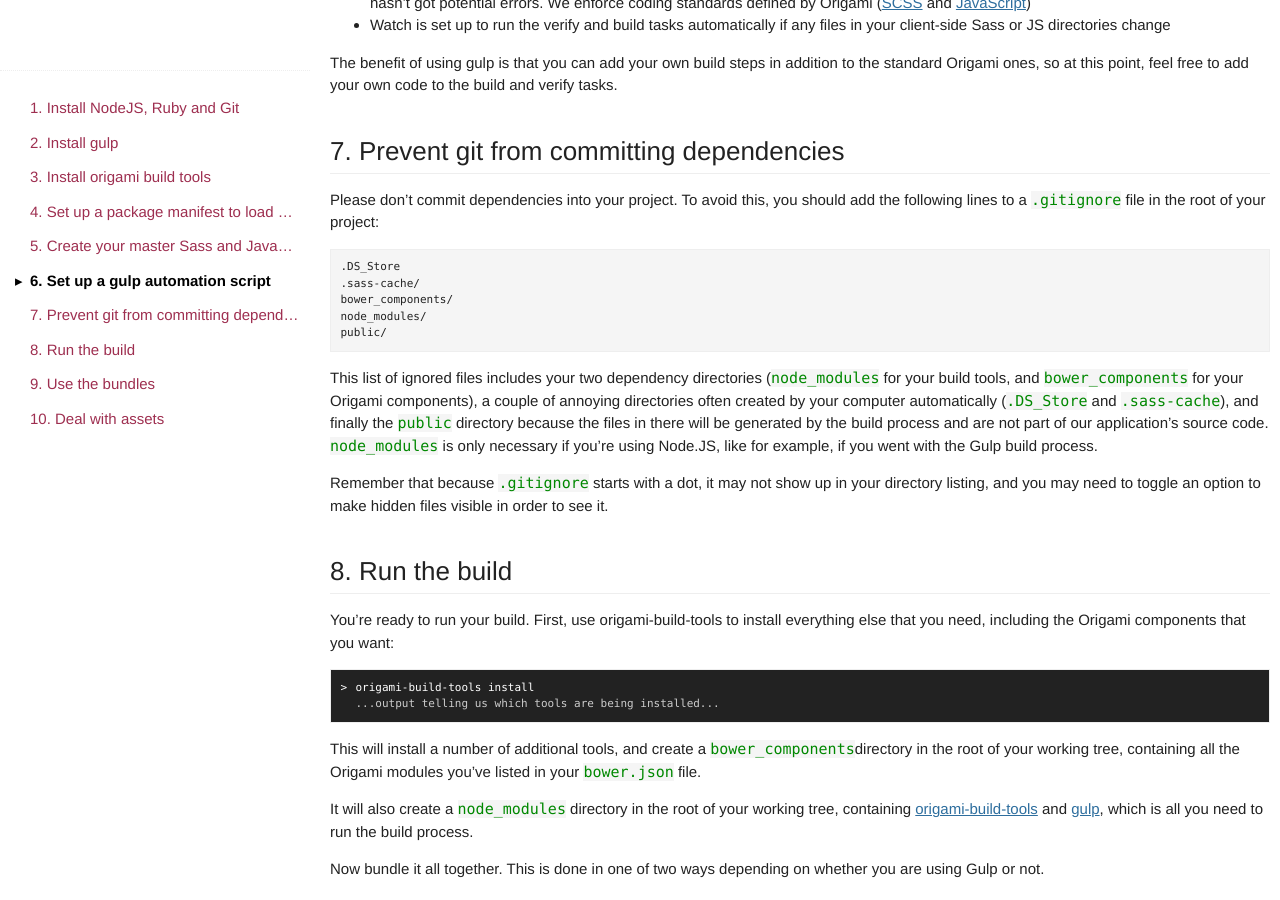
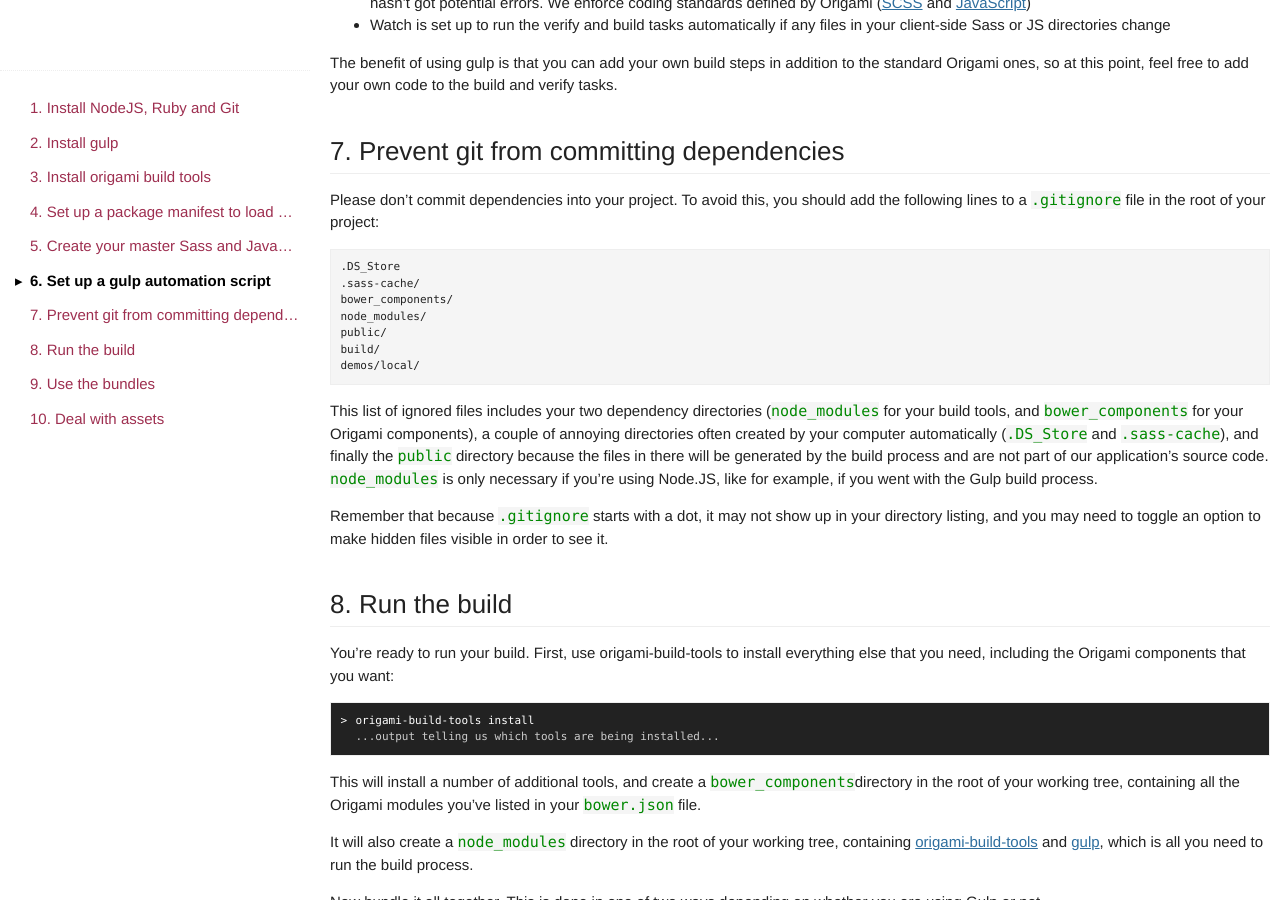
Before and after one commit to Financial-Times/ft-origami, a Jekyll site: the page built from docs/developer-guide/building-modules.md, in a window 1280 px wide and 900 px high, scrolled down 5387 px. Built offline with Jekyll 4.4.1, drawn with Linux system fonts in a browser that asks for light colours; some web fonts are replaced; comment, search, counter and statistics services are not loaded.

Commit message:
Update gitignore instructions with the latest paths

```diff
--- a/docs/developer-guide/building-modules.md
+++ b/docs/developer-guide/building-modules.md
@@ -249,6 +249,8 @@ Please don't commit dependencies into your project.  To avoid this, you should a
 	bower_components/
 	node_modules/
 	public/
+	build/
+	demos/local/
 
 This list of ignored files includes your two dependency directories (`node_modules` for your build tools, and `bower_components` for your Origami components), a couple of annoying directories often created by your computer automatically (`.DS_Store` and `.sass-cache`), and finally the `public` directory because the files in there will be generated by the build process and are not part of our application's source code. `node_modules` is only necessary if you're using Node.JS, like for example, if you went with the Gulp build process.
 
```
